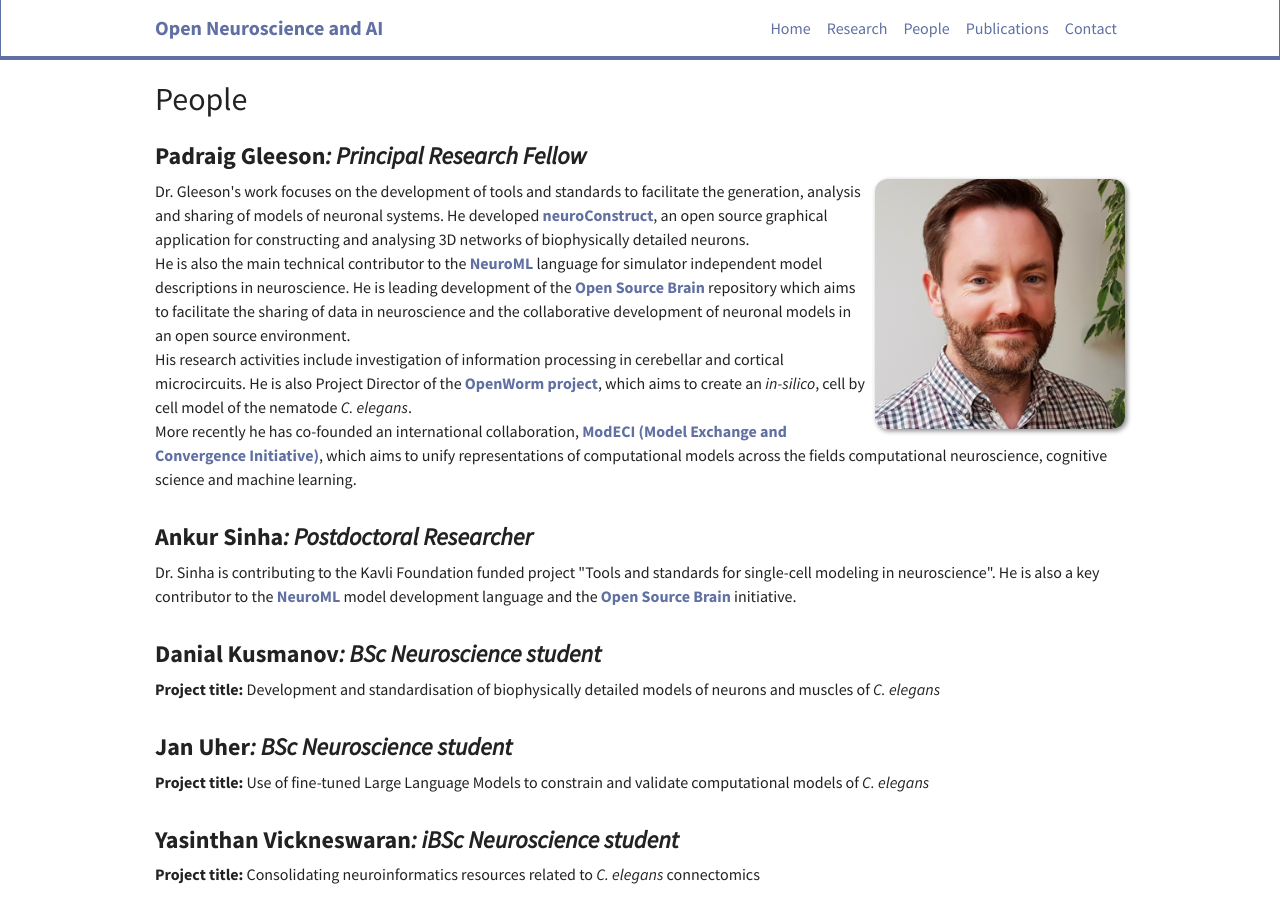
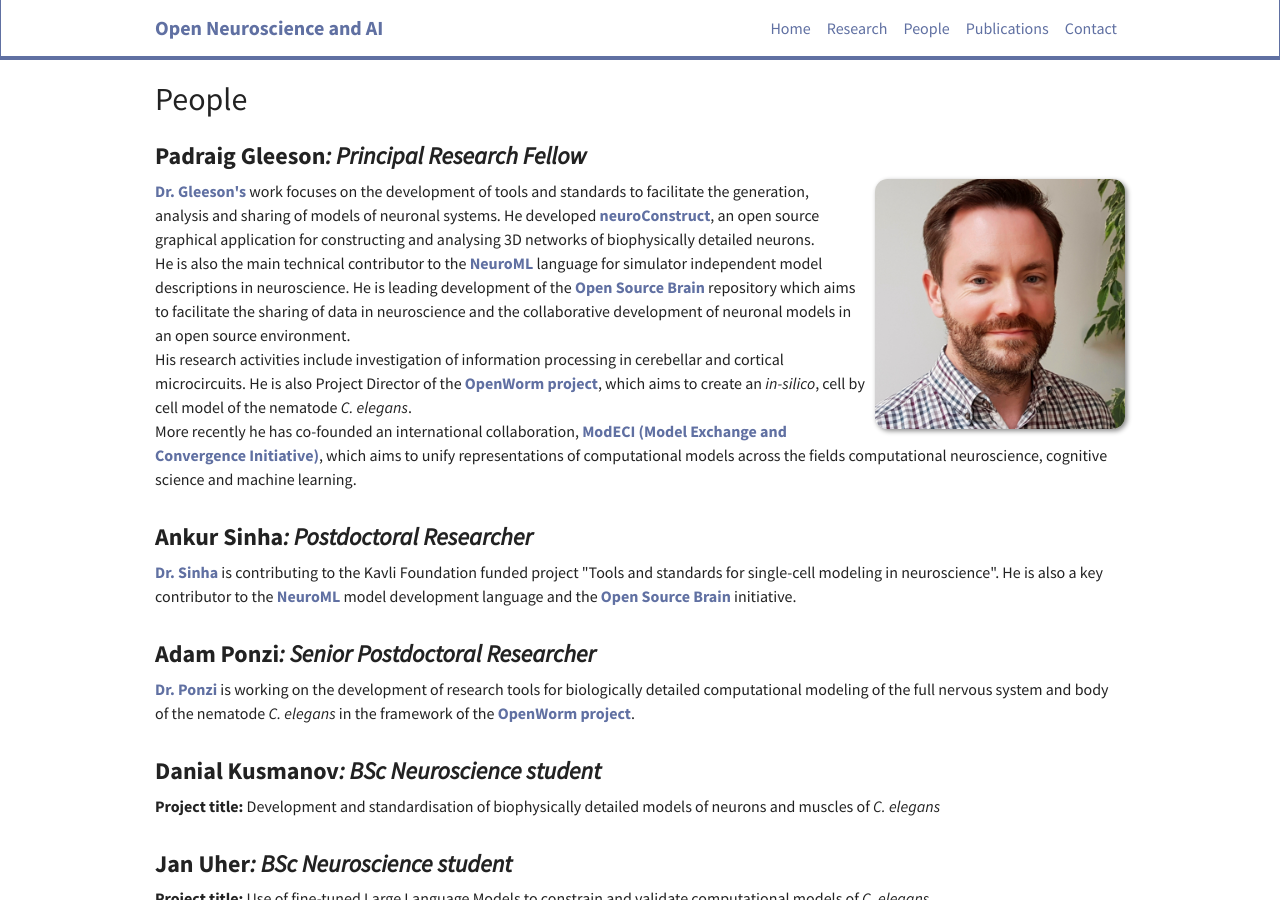
Before and after one commit to pgleeson/openneurolab, a Jekyll site: the page built from _pages/people.md, in a window 1280 px wide and 900 px high. Built offline with Jekyll 4.4.1, drawn with Linux system fonts in a browser that asks for light colours; nearby versions of some CDN libraries.

Commit message:
Update people

```diff
--- a/_data/people.yml
+++ b/_data/people.yml
@@ -1,11 +1,15 @@
 - name: Padraig Gleeson
   title: Principal Research Fellow
-  abstract: Dr. Gleeson's work focuses on the development of tools and standards to facilitate the generation, analysis and sharing of models of neuronal systems. He developed <a href="https://www.neuroconstruct.org"><b>neuroConstruct</b></a>, an open source graphical application for constructing and analysing 3D networks of biophysically detailed neurons. <br/>He is also the main technical contributor to the <a href="/research#neuroml"><b>NeuroML</b></a> language for simulator independent model descriptions in neuroscience. He is leading development of the <a href="/research#osb"><b>Open Source Brain</b></a> repository which aims to facilitate the sharing of data in neuroscience and the collaborative development of neuronal models in an open source environment. <br/>His research activities include investigation of information processing in cerebellar and cortical microcircuits. He is also Project Director of the <a href="/research#openworm"><b>OpenWorm project</b></a>, which aims to create an <i>in-silico</i>, cell by cell model of the nematode <i>C. elegans</i>. <br/>More recently he has co-founded an international collaboration, <a href="/research#mdf"><b>ModECI (Model Exchange and Convergence Initiative)</b></a>, which aims to unify representations of computational models across the fields computational neuroscience, cognitive science and machine learning.
+  abstract: <b><a href="https://profiles.ucl.ac.uk/11654-padraig-gleeson">Dr. Gleeson's</a></b> work focuses on the development of tools and standards to facilitate the generation, analysis and sharing of models of neuronal systems. He developed <a href="https://www.neuroconstruct.org"><b>neuroConstruct</b></a>, an open source graphical application for constructing and analysing 3D networks of biophysically detailed neurons. <br/>He is also the main technical contributor to the <a href="/research#neuroml"><b>NeuroML</b></a> language for simulator independent model descriptions in neuroscience. He is leading development of the <a href="/research#osb"><b>Open Source Brain</b></a> repository which aims to facilitate the sharing of data in neuroscience and the collaborative development of neuronal models in an open source environment. <br/>His research activities include investigation of information processing in cerebellar and cortical microcircuits. He is also Project Director of the <a href="/research#openworm"><b>OpenWorm project</b></a>, which aims to create an <i>in-silico</i>, cell by cell model of the nematode <i>C. elegans</i>. <br/>More recently he has co-founded an international collaboration, <a href="/research#mdf"><b>ModECI (Model Exchange and Convergence Initiative)</b></a>, which aims to unify representations of computational models across the fields computational neuroscience, cognitive science and machine learning.
   photo: PGleeson.jpg
 
 - name: Ankur Sinha
   title: Postdoctoral Researcher
-  abstract: Dr. Sinha is contributing to the Kavli Foundation funded project "Tools and standards for single-cell modeling in neuroscience". He is also a key contributor to the <a href="/research#neuroml"><b>NeuroML</b></a> model development language and the <a href="/research#osb"><b>Open Source Brain</b></a> initiative.
+  abstract: <b><a href="https://profiles.ucl.ac.uk/77575-ankur-sinha">Dr. Sinha</a></b>  is contributing to the Kavli Foundation funded project "Tools and standards for single-cell modeling in neuroscience". He is also a key contributor to the <a href="/research#neuroml"><b>NeuroML</b></a> model development language and the <a href="/research#osb"><b>Open Source Brain</b></a> initiative.
+
+- name: Adam Ponzi
+  title: Senior Postdoctoral Researcher
+  abstract: <b><a href="https://profiles.ucl.ac.uk/100679-adamo-ponzi">Dr. Ponzi</a></b> is working on the development of research tools for biologically detailed computational modeling of the full nervous system and body of the nematode <i>C. elegans</i> in the framework of the <a href="/research#openworm"><b>OpenWorm project</b></a>.
 
 - name: Danial Kusmanov
   title: BSc Neuroscience student
```
